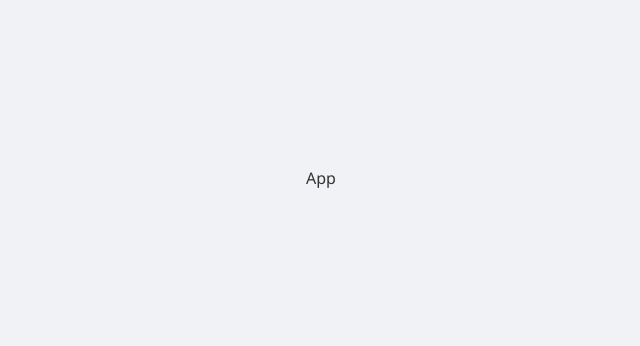
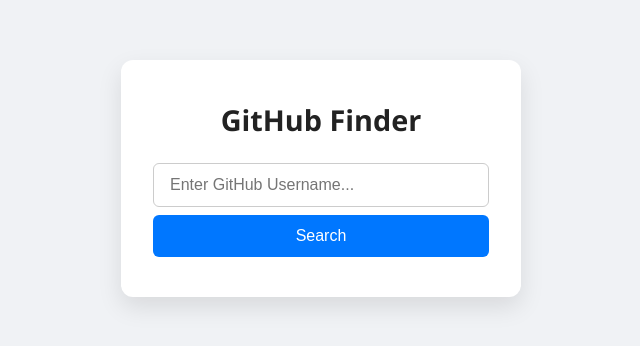
Before and after one commit to NathanDarcy/github-finder, a React (Vite) app: page / in a window 1280 px wide. Shown: the part 222-568 px from the top of the page, without its empty margins (319-959 px from the left). Built offline with nearby package versions, Linux system fonts and the light colour scheme.

Commit message:
Implement searching github users using tanstack query - Nathan

```diff
--- a/src/App.tsx
+++ b/src/App.tsx
@@ -1,3 +1,10 @@
+import UserSearch from './components/UserSearch'
+
 export default function App() {
-  return <>App</>;
+  return (
+    <div className="container">
+      <h1>GitHub Finder</h1>
+      <UserSearch />
+    </div>
+  )
 }
--- /dev/null
+++ b/src/api/github.ts
@@ -0,0 +1,12 @@
+export async function fetchUser(username: string) {
+  const response = await fetch(
+    `${import.meta.env.VITE_GITHUB_API_URL}/users/${username}`
+  )
+
+  if (!response.ok) {
+    throw new Error('user not found')
+  }
+
+  const data = await response.json()
+  return data
+}
--- /dev/null
+++ b/src/components/UserCard.tsx
@@ -0,0 +1,27 @@
+import { FaGithubAlt } from 'react-icons/fa'
+import type { GitHubUser } from '../types'
+
+export type UserCardProps = {
+  user: GitHubUser
+}
+
+export default function UserCard({ user }: UserCardProps) {
+  return (
+    <div className="user-card">
+      <img src={user.avatar_url} alt={user.name} className="avatar" />
+
+      <h2>{user.name || user.login}</h2>
+
+      <p className="bio">{user.bio}</p>
+
+      <a
+        className="profile-btn"
+        href={user.html_url}
+        target="_blank"
+        rel="noopener noreferrer"
+      >
+        <FaGithubAlt /> View Profile
+      </a>
+    </div>
+  )
+}
--- /dev/null
+++ b/src/components/UserSearch.tsx
@@ -0,0 +1,44 @@
+import { useQuery } from '@tanstack/react-query'
+import { useState } from 'react'
+import { fetchUser } from '../api/github'
+import UserCard from './UserCard'
+
+export default function UserSearch() {
+  const [username, setUsername] = useState('')
+  const [submittedUsername, setSubmittedUsername] = useState('')
+
+  // useQuery example
+  const { data, isLoading, isError, error } = useQuery({
+    queryKey: ['users', submittedUsername],
+    queryFn: () => fetchUser(submittedUsername),
+    enabled: !!submittedUsername,
+  })
+
+  function handleSubmit(event: React.FormEvent<HTMLFormElement>) {
+    event.preventDefault()
+    setSubmittedUsername(username.trim())
+  }
+
+  return (
+    <>
+      <form onSubmit={handleSubmit} className="form">
+        <input
+          type="text"
+          placeholder="Enter GitHub Username..."
+          value={username}
+          onChange={(event) => {
+            setUsername(event.target.value)
+          }}
+        />
+
+        <button type="submit">Search</button>
+      </form>
+
+      {isLoading && <p className="status">Loading...</p>}
+
+      {isError && <p className="status error">{error.message}</p>}
+
+      {data && <UserCard user={data} />}
+    </>
+  )
+}
--- /dev/null
+++ b/src/types.ts
@@ -0,0 +1,7 @@
+export type GitHubUser = {
+  login: string
+  name: string
+  avatar_url: string
+  html_url: string
+  bio: string
+}
```
Also changed, not shown: 1 other file (tests, documents, lock files or other folders).
